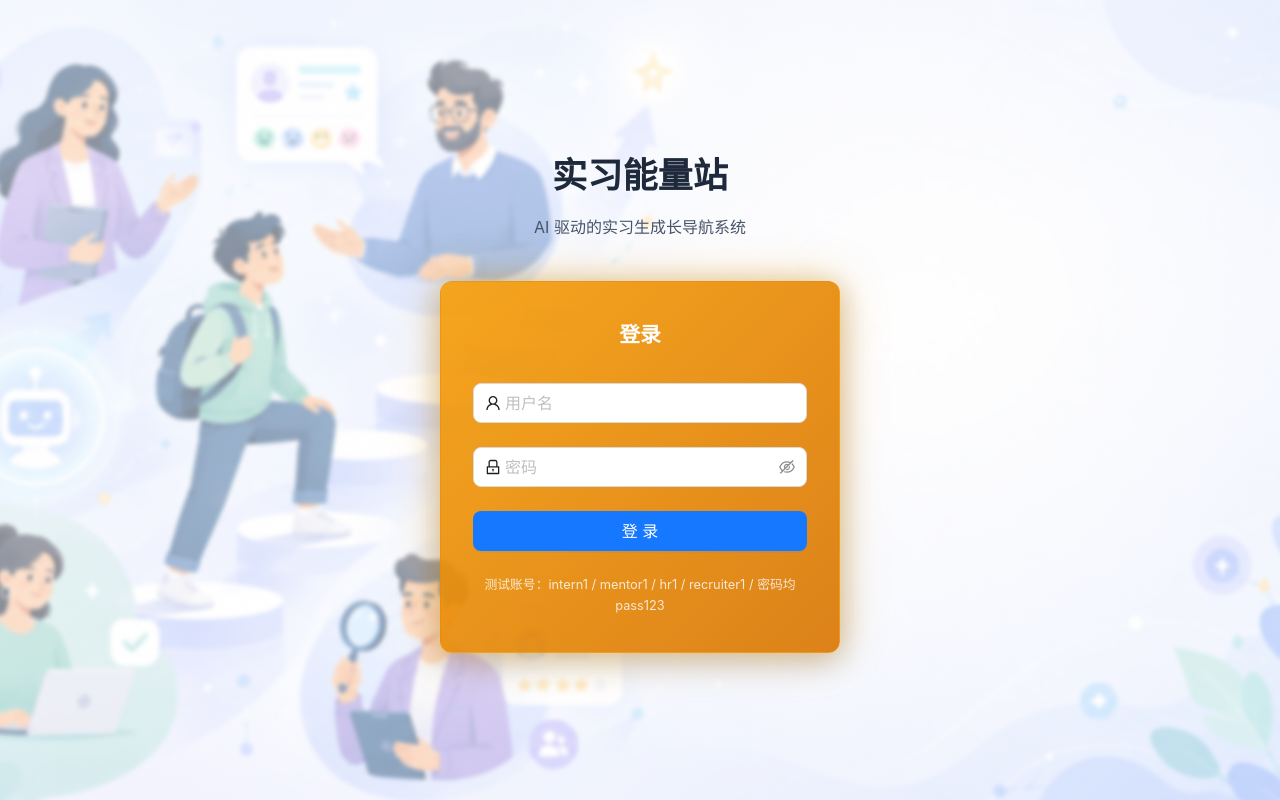
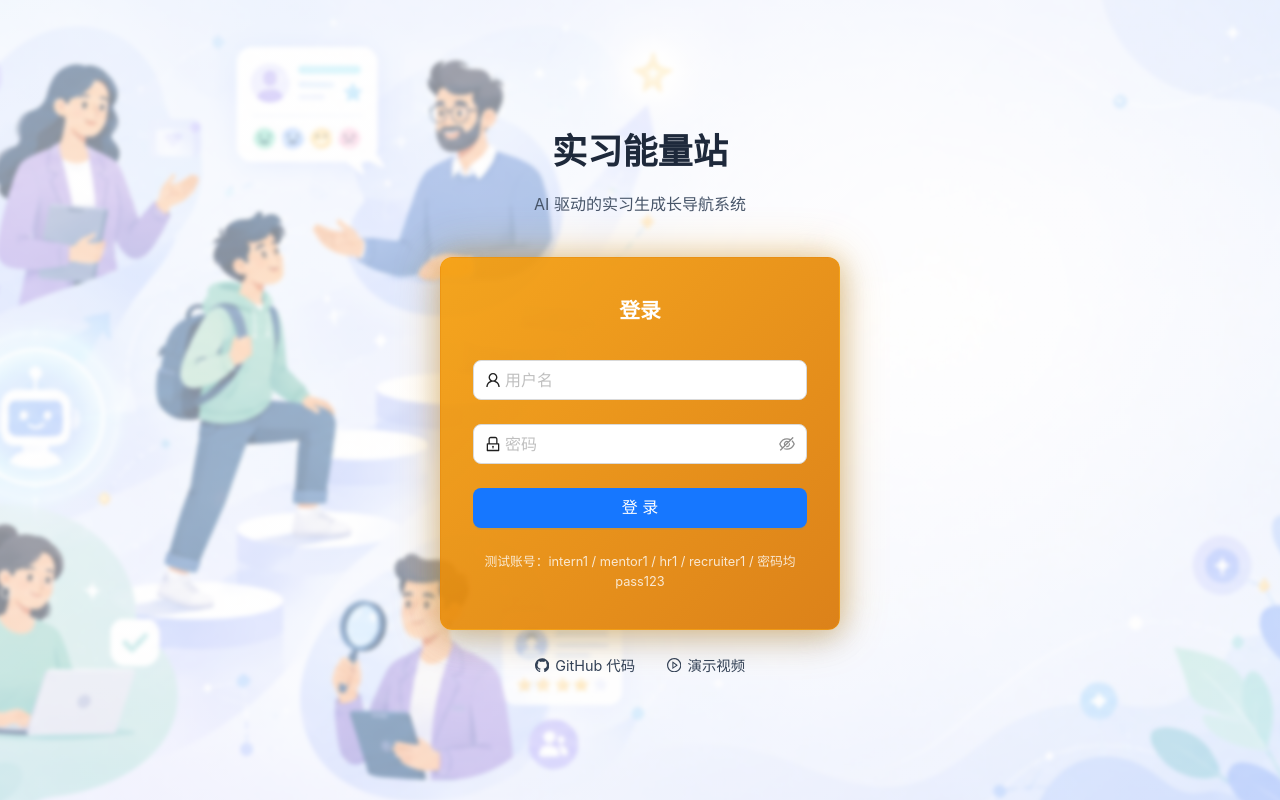
Before and after one commit to godspeedlucip/tencent_proj, a React (Vite) app in the folder frontend/: page /login in a window 1280 px wide. Built offline with nearby package versions, Linux system fonts and the light colour scheme.

Commit message:
feat: add GitHub and demo video links to login page

```diff
--- a/frontend/src/pages/Login.tsx
+++ b/frontend/src/pages/Login.tsx
@@ -1,9 +1,12 @@
 import { useState } from 'react'
 import { Form, Input, Button, message } from 'antd'
-import { UserOutlined, LockOutlined } from '@ant-design/icons'
+import { UserOutlined, LockOutlined, GithubOutlined, PlayCircleOutlined } from '@ant-design/icons'
 import { useNavigate } from 'react-router-dom'
 import { auth } from '../services/api'
 import { useRole } from '../contexts/RoleContext'
+
+const GITHUB_URL = 'https://github.com/your-repo'
+const DEMO_VIDEO_URL = 'https://your-oss.aliyuncs.com/demo.mp4'
 
 export default function LoginPage() {
   const [loading, setLoading] = useState(false)
@@ -86,6 +89,54 @@ export default function LoginPage() {
           测试账号：intern1 / mentor1 / hr1 / recruiter1 / 密码均 pass123
         </p>
       </div>
+
+      <div style={{
+        position: 'relative',
+        zIndex: 2,
+        display: 'flex',
+        justifyContent: 'center',
+        gap: 32,
+        marginTop: 24,
+      }}>
+        <a
+          href={GITHUB_URL}
+          target="_blank"
+          rel="noopener noreferrer"
+          style={{
+            color: '#334155',
+            fontSize: '0.9rem',
+            display: 'inline-flex',
+            alignItems: 'center',
+            gap: 6,
+            textDecoration: 'none',
+            transition: 'color 0.2s',
+          }}
+          onMouseEnter={(e) => (e.currentTarget.style.color = '#f59e0b')}
+          onMouseLeave={(e) => (e.currentTarget.style.color = '#334155')}
+        >
+          <GithubOutlined />
+          GitHub 代码
+        </a>
+        <a
+          href={DEMO_VIDEO_URL}
+          target="_blank"
+          rel="noopener noreferrer"
+          style={{
+            color: '#334155',
+            fontSize: '0.9rem',
+            display: 'inline-flex',
+            alignItems: 'center',
+            gap: 6,
+            textDecoration: 'none',
+            transition: 'color 0.2s',
+          }}
+          onMouseEnter={(e) => (e.currentTarget.style.color = '#f59e0b')}
+          onMouseLeave={(e) => (e.currentTarget.style.color = '#334155')}
+        >
+          <PlayCircleOutlined />
+          演示视频
+        </a>
+      </div>
     </div>
   )
 }
```
